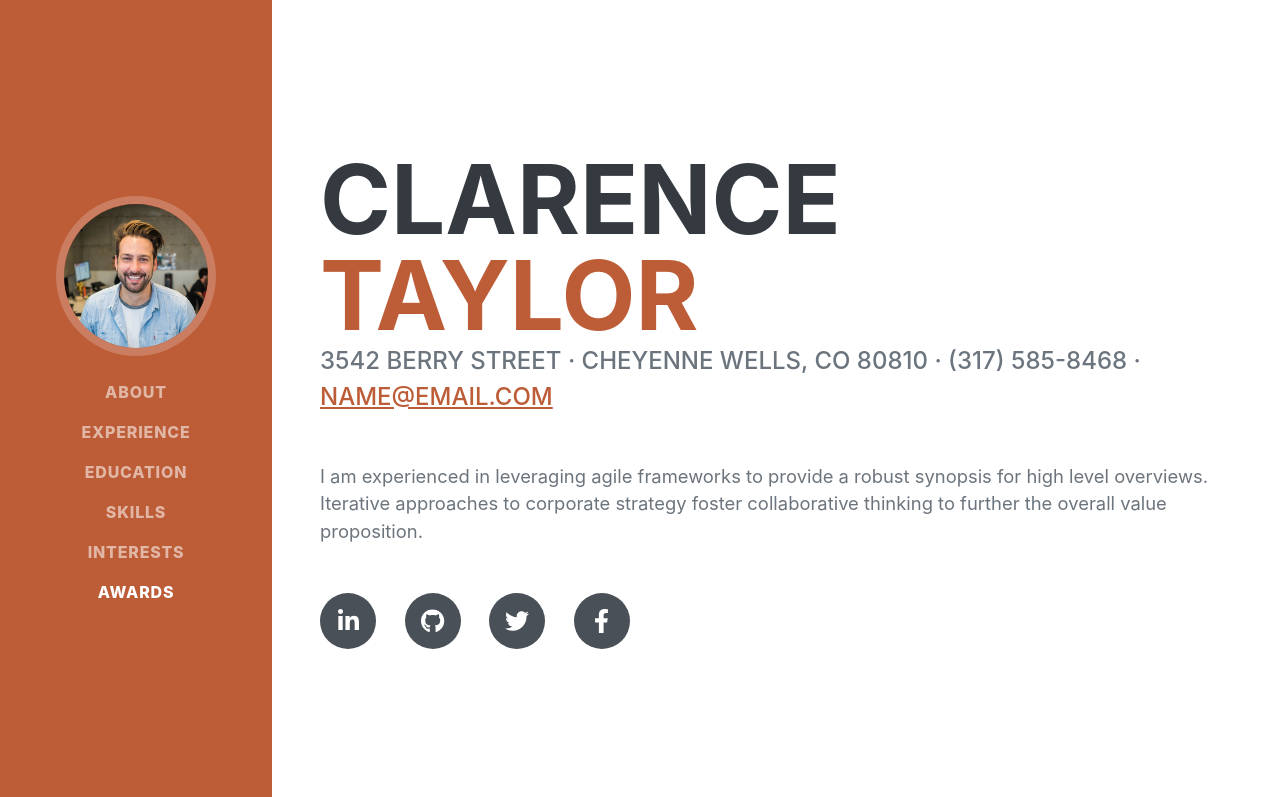
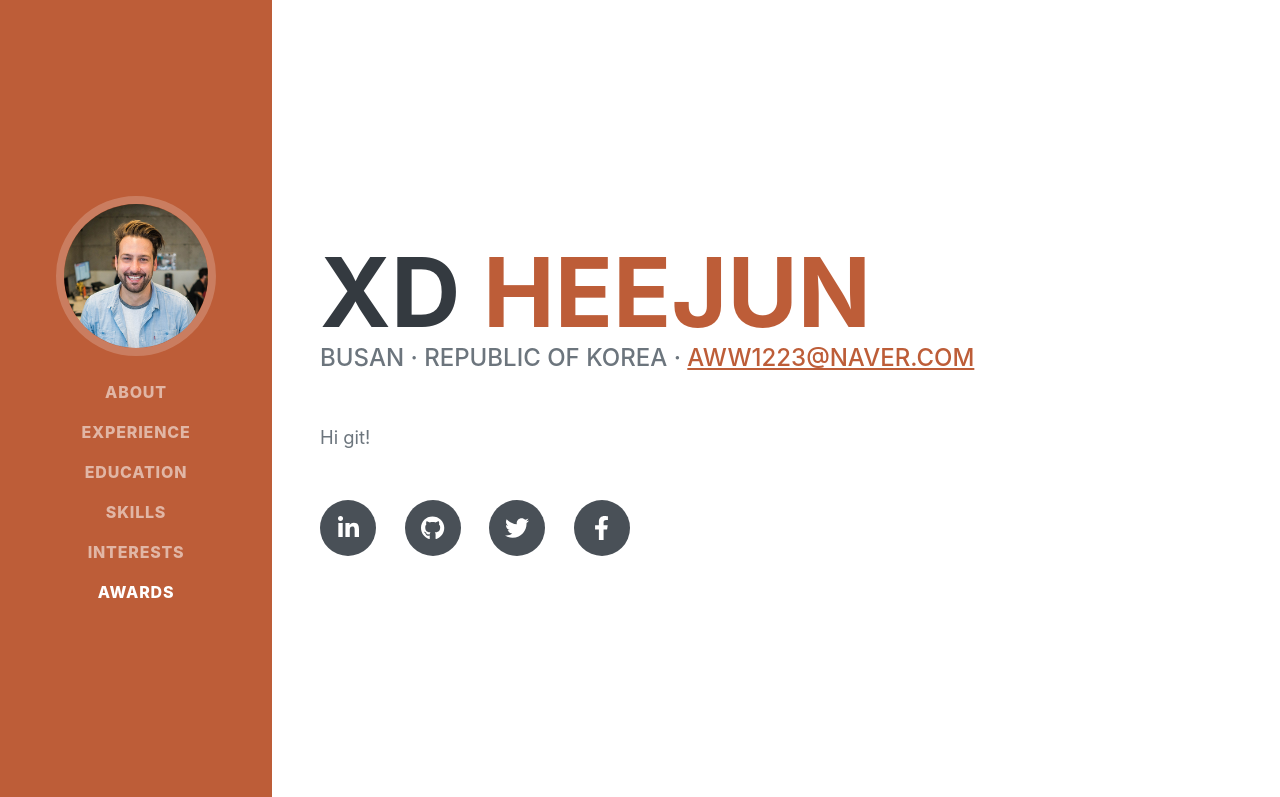
Before and after one commit to HeejunXD/profile, a plain HTML site: page index.html in a window 1280 px wide. Shown: the top 797 px of the page. Drawn offline with nearby package versions, Linux system fonts and the light colour scheme; a web font is replaced by a local one.

Commit message:
docs profile

```diff
--- a/index.html
+++ b/index.html
@@ -40,14 +40,14 @@
             <section class="resume-section" id="about">
                 <div class="resume-section-content">
                     <h1 class="mb-0">
-                        Clarence
-                        <span class="text-primary">Taylor</span>
+                        XD
+                        <span class="text-primary">Heejun</span>
                     </h1>
                     <div class="subheading mb-5">
-                        3542 Berry Street · Cheyenne Wells, CO 80810 · (317) 585-8468 ·
-                        <a href="mailto:name@email.com">name@email.com</a>
+                        Busan · Republic of korea ·
+                        <a href="mailto:name@email.com">aww1223@naver.com</a>
                     </div>
-                    <p class="lead mb-5">I am experienced in leveraging agile frameworks to provide a robust synopsis for high level overviews. Iterative approaches to corporate strategy foster collaborative thinking to further the overall value proposition.</p>
+                    <p class="lead mb-5">Hi git!</p>
                     <div class="social-icons">
                         <a class="social-icon" href="#!"><i class="fab fa-linkedin-in"></i></a>
                         <a class="social-icon" href="#!"><i class="fab fa-github"></i></a>
```
